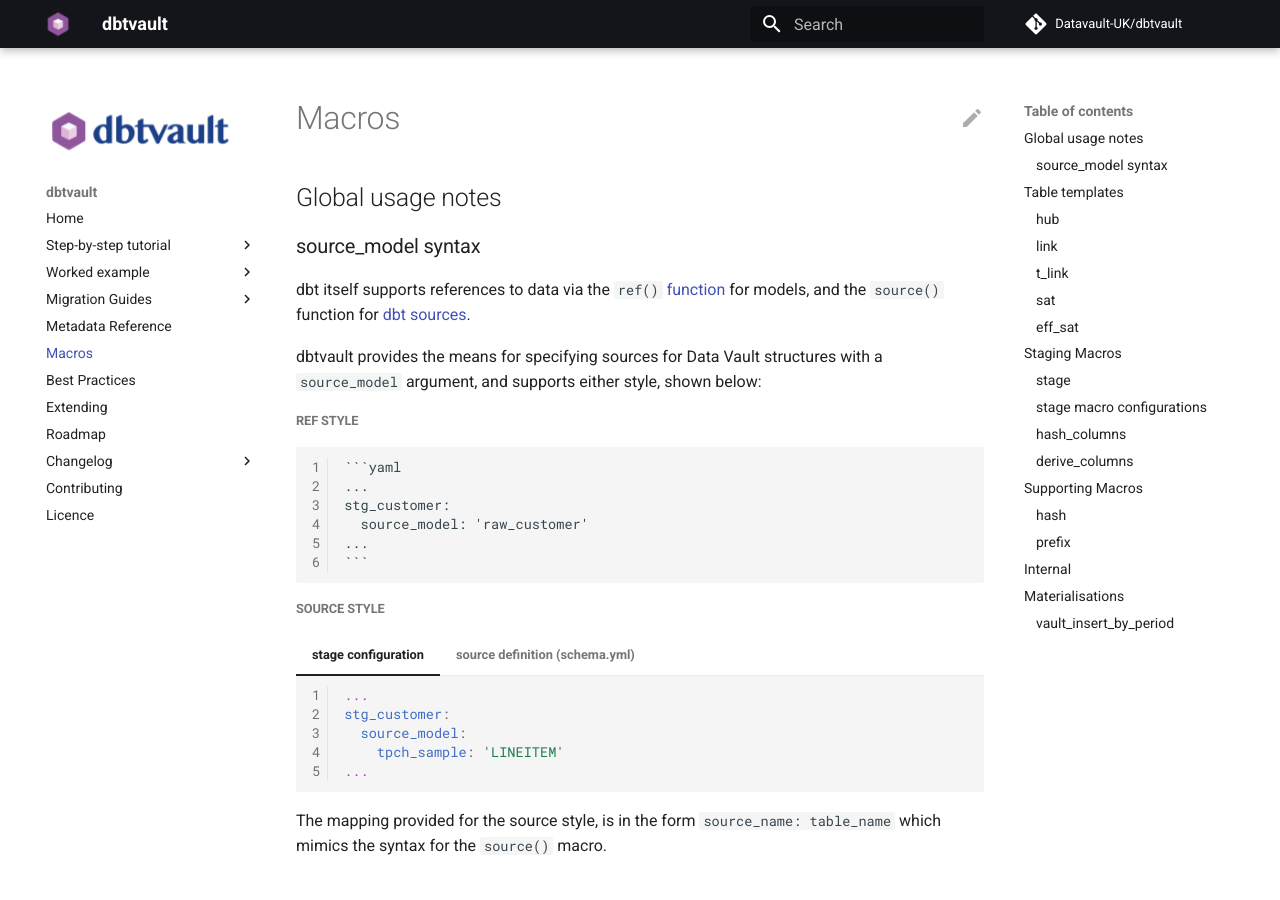
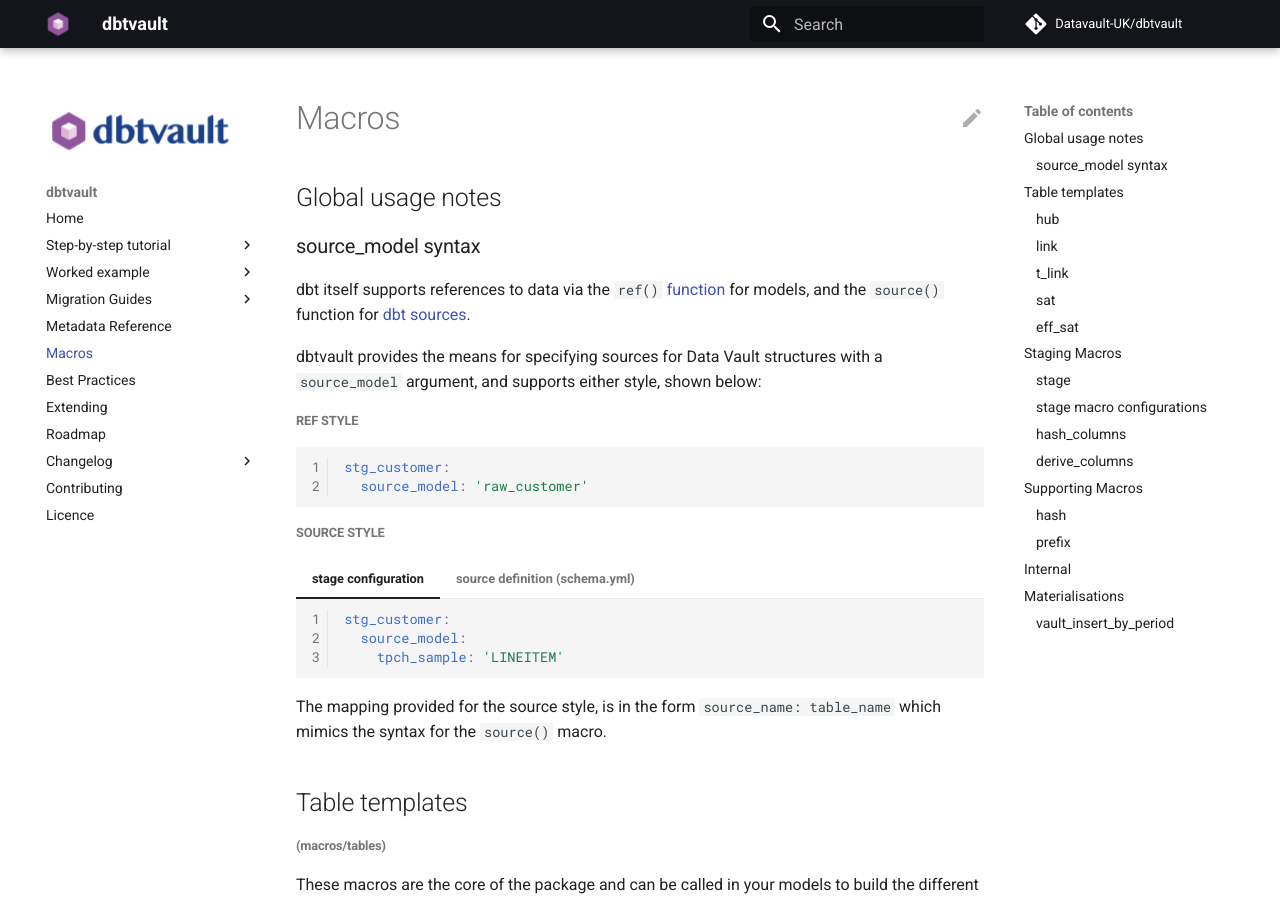
Before and after one commit to Datavault-UK/automate-dv-docs, an MkDocs documentation site: the page built from docs/macros.md, in a window 1280 px wide and 900 px high. Built offline with MkDocs 1.6.1 and Material for MkDocs 9.7.7, drawn with Linux system fonts in a browser that asks for light colours; comment, search, counter and statistics services are not loaded.

Commit message:
Fix for codeblock

````diff
--- a/docs/macros.md
+++ b/docs/macros.md
@@ -10,28 +10,24 @@
 
 ##### ref style
 
+```yaml
+stg_customer:
+  source_model: 'raw_customer'
+```
+
+##### source style
+
+=== "stage configuration"
+
     ```yaml
-    ...
-    stg_customer:
-      source_model: 'raw_customer'
-    ...
-    ```
-
-##### source style
-
-=== "stage configuration"
-
-    ```yaml
-    ...
     stg_customer:
       source_model:
         tpch_sample: 'LINEITEM'
-    ...
     ```
 
 === "source definition (schema.yml)"
 
-    ```
+    ```yaml
     version: 2
 
     sources:
````
